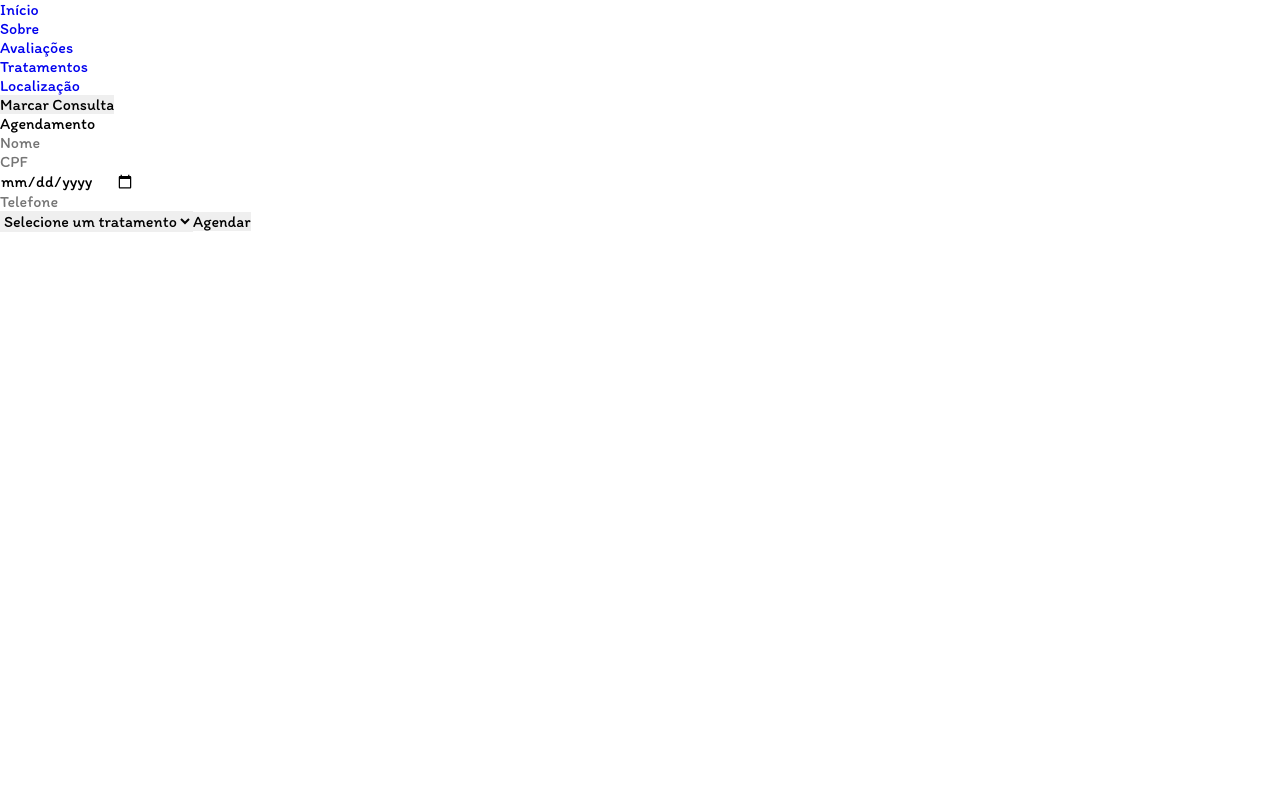
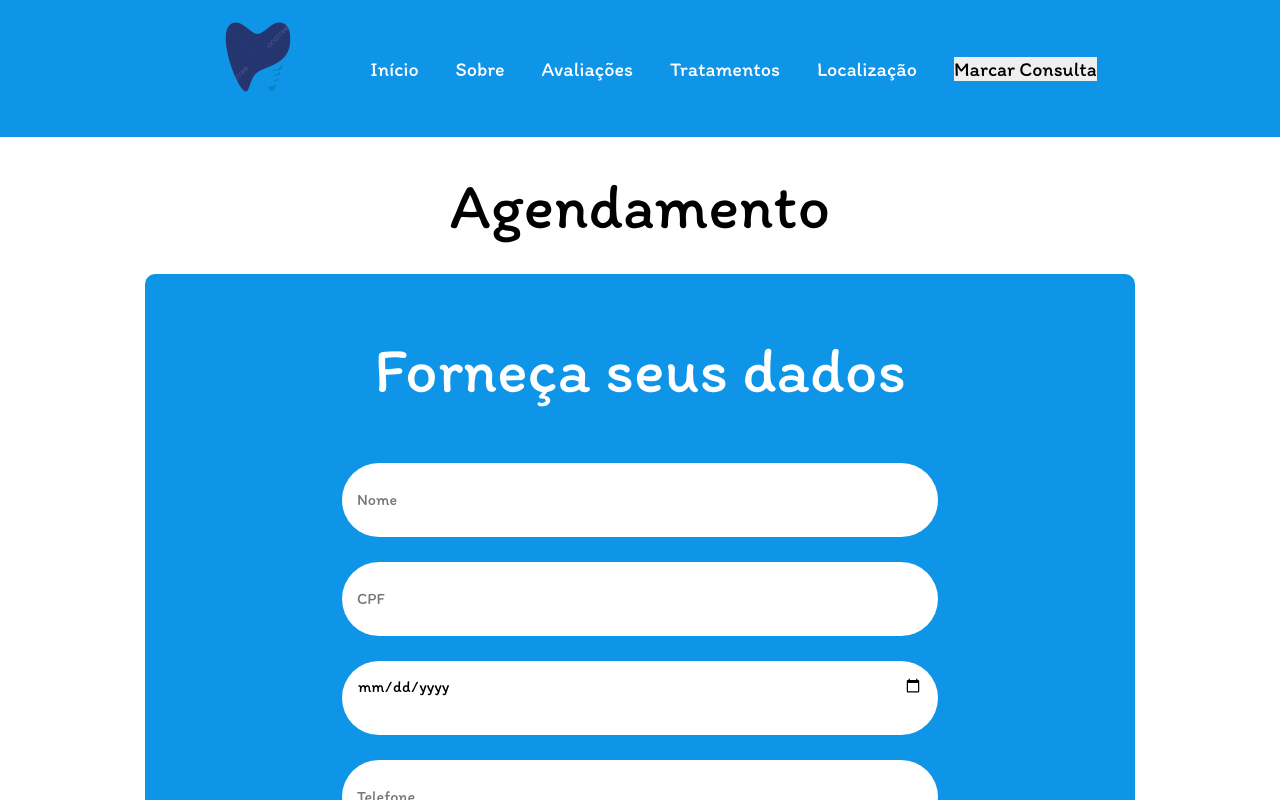
Before and after one commit to enioCarloss/site_Odonto, a React (Vite) app: page /scheduling in a window 1280 px wide. Shown: the top 800 px of the page. Built offline with nearby package versions, Linux system fonts and the light colour scheme.

Commit message:
add styles files

```diff
--- a/src/components/Footer/index.jsx
+++ b/src/components/Footer/index.jsx
@@ -3,7 +3,7 @@ export const FooterPage = ()=>{
     return(
         <footer>
             <div>
-
+                <h2>FooterPage</h2>
             </div>
         </footer>
     )
--- a/src/components/Header/index.jsx
+++ b/src/components/Header/index.jsx
@@ -1,9 +1,9 @@
 import { NavHeader } from "../NavHeader"
-
+import styles from "./index.module.scss"
 export const HeaderPage = () => {
 
     return (
-        <header>
+        <header className={styles.header_Container}>
             <div>
                 <NavHeader />
             </div>
--- /dev/null
+++ b/src/components/Header/index.module.scss
@@ -0,0 +1,6 @@
+.header_Container{
+    width: 100%;
+    display: flex;
+    justify-content: center;align-items: center;
+    background-color: var(--colorPrimary-01);
+}
--- a/src/components/NavHeader/index.jsx
+++ b/src/components/NavHeader/index.jsx
@@ -1,5 +1,6 @@
-import { Link, Navigate, useNavigate } from "react-router-dom"
-
+import { Link, useNavigate } from "react-router-dom"
+import imgLogo from "../../assets/logodentista.svg"
+import styles from "./index.module.scss"
 export const NavHeader = () => {
     const navigate = useNavigate()
     const schedulingButton = () => {
@@ -8,7 +9,10 @@ export const NavHeader = () => {
     }
     return (
         <nav>
-            <ul>
+            <ul className={styles.listMenu_navBox}>
+            <div>
+                <img src={imgLogo} />
+            </div>
                 <li>
                     <Link to="/">Início</Link>
                 </li>
--- /dev/null
+++ b/src/components/NavHeader/index.module.scss
@@ -0,0 +1,10 @@
+.listMenu_navBox{
+    display: flex;
+    align-items: center;
+    justify-content: space-between;
+    gap: 37px;
+    font-size: 20px;
+    a{
+        color: var(--colorWhite-default);
+    }
+}
--- a/src/components/SchedulingForm/index.jsx
+++ b/src/components/SchedulingForm/index.jsx
@@ -1,6 +1,6 @@
 import { useForm } from "react-hook-form"
 import { Inputs } from "../Inputs"
-
+import styles from "./index.module.scss"
 export const SchedulingForm = () => {
     const { handleSubmit, register, reset } = useForm()
     const id = crypto.randomUUID()
@@ -10,7 +10,9 @@ export const SchedulingForm = () => {
         reset()
     }
     return (
-        <form onSubmit={handleSubmit(onSubmit)}>
+        <div className={styles.div_containerForm} >
+              <h2>Forneça seus dados</h2>
+            <form onSubmit={handleSubmit(onSubmit)} >
                 <Inputs placeholder="Nome" type="text" {...register("name")} />
                 <Inputs placeholder="CPF" type="text" {...register("cpf")} />
                 <Inputs placeholder="Data de Nascimento" type="date" {...register("date_birth")} />
@@ -26,5 +28,8 @@ export const SchedulingForm = () => {
                 <button >Agendar</button>
             </form>
 
+        </div>
+
+
     )
 }
--- /dev/null
+++ b/src/components/SchedulingForm/index.module.scss
@@ -0,0 +1,45 @@
+
+@media(min-width:440px){
+
+.div_containerForm{
+width: 61.875rem;
+height: 49.375rem;
+display: flex;
+flex-direction: column;
+align-items: center;
+justify-content: center;
+padding: 1.125rem;
+border-radius: 0.625rem;
+background-color: var(--colorPrimary-01);
+color: var(--colorWhite-default);
+input, select{
+    display: flex;
+    flex-direction: column;
+    width: 37.25rem;
+    height: 4.625rem;
+    padding: 0.9375rem;
+    border-radius: 6.25rem;
+    margin: 1.5625rem;
+
+}
+h2{
+    margin-top: 0.625rem;
+    font-size: 4rem;
+}
+button{
+width: 18.125rem;
+height: 5rem;
+border-radius: 3.125rem;
+color: var(--colorWhite-default);
+background-color: var(--colorPrimary-02);
+position: relative;
+left: 25%;
+font-size: 2rem;
+height: 300;
+
+}
+
+
+}
+
+}
--- a/src/pages/SchedulingPage/index.jsx
+++ b/src/pages/SchedulingPage/index.jsx
@@ -1,9 +1,9 @@
 import { SchedulingForm } from "../../components/SchedulingForm"
-
+import style from "./index.module.scss"
 export const SchedulingPage = () => {
 
     return (
-        <section>
+        <section className={style.section_SchedulingBox}>
             <h2>Agendamento</h2>
             <div>
                 <SchedulingForm />
--- /dev/null
+++ b/src/pages/SchedulingPage/index.module.scss
@@ -0,0 +1,15 @@
+@media(min-width:440px){
+
+
+    .section_SchedulingBox{
+    display: flex;
+    justify-content: center;
+    align-items: center;
+    flex-direction: column;
+    h2{
+        font-size: 4rem;
+        margin: 1.875rem;
+
+    }
+}
+}
```
Lines whose indentation alone changed are shown as unchanged.
